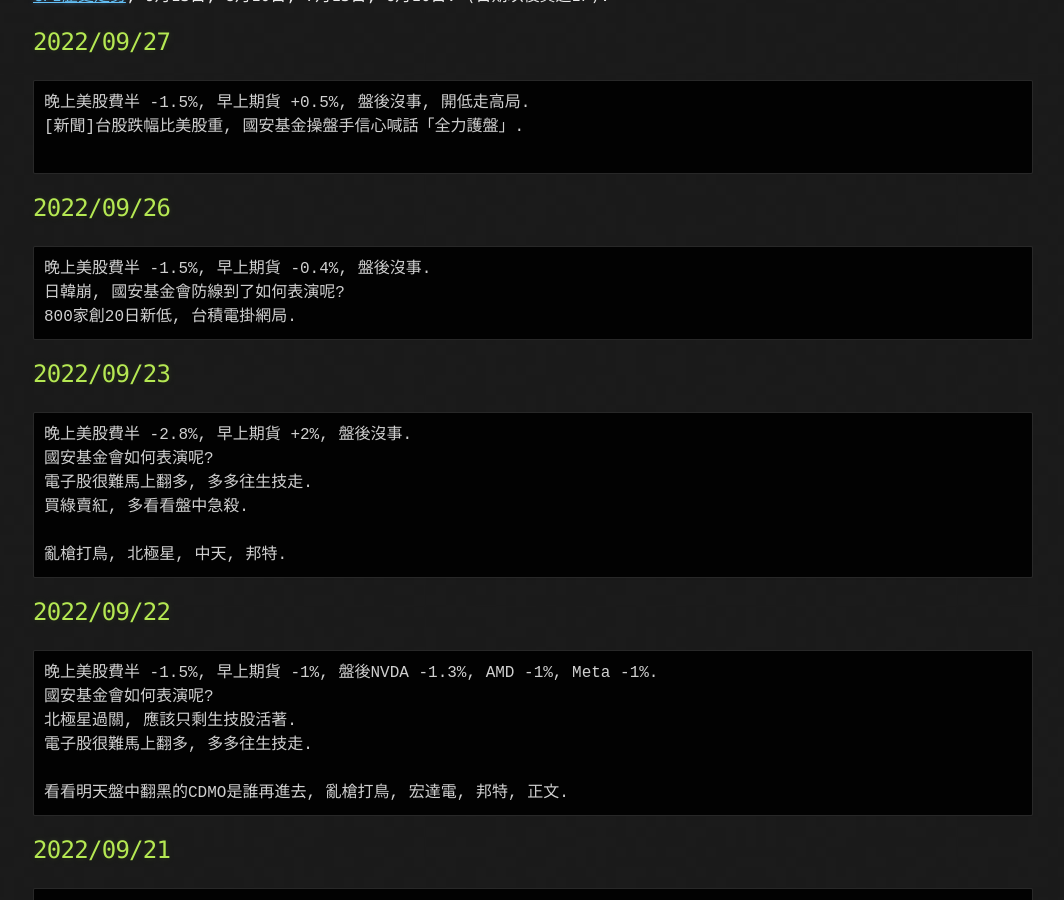
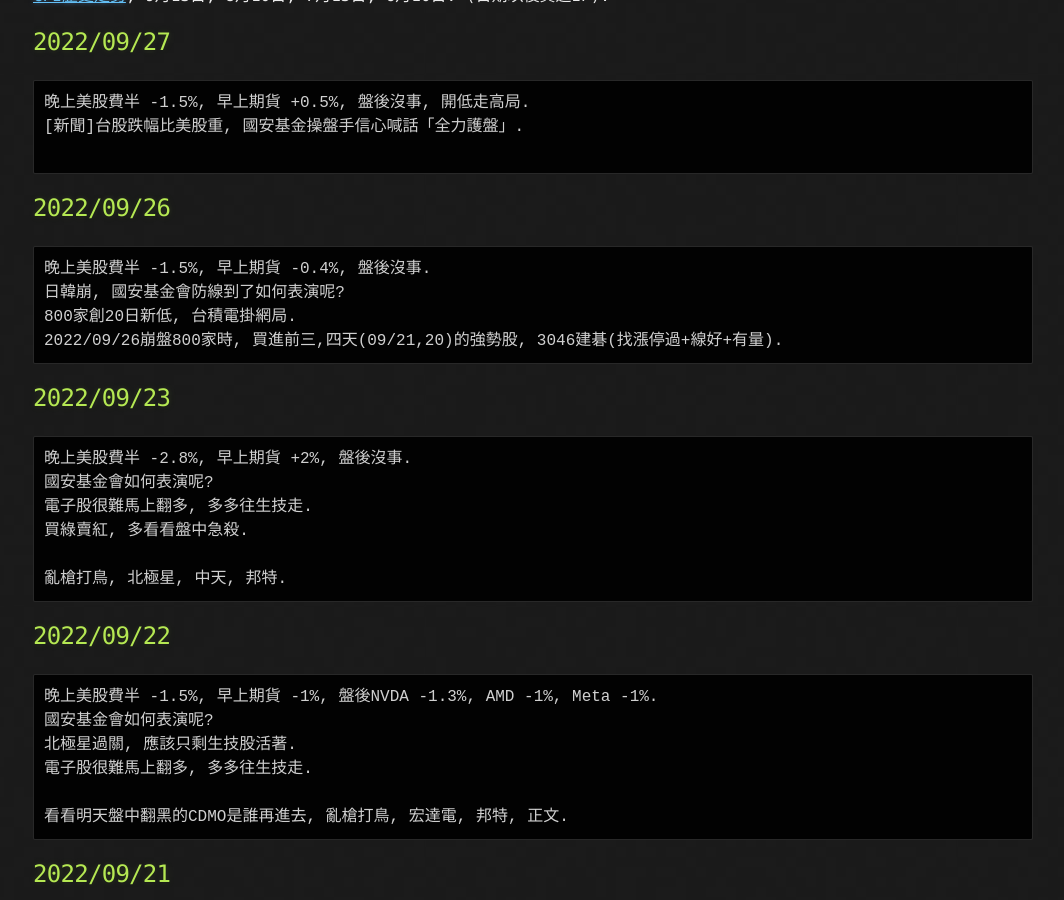
Before and after one commit to lepg5487/Stock_God, a Jekyll site: the page built from index.md, in a window 1280 px wide and 900 px high, scrolled down 458 px. Shown: the whole window, without its empty margins (107-1171 px from the left). Built offline with Jekyll 4.4.1, drawn with Linux system fonts in a browser that asks for light colours; our own code applies the rules of GitHub Pages for plain Markdown files.

Commit message:
Update index.md

````diff
--- a/index.md
+++ b/index.md
@@ -24,6 +24,7 @@ layout: testlayouts
 晚上美股費半 -1.5%, 早上期貨 -0.4%, 盤後沒事.
 日韓崩, 國安基金會防線到了如何表演呢?
 800家創20日新低, 台積電掛網局.
+2022/09/26崩盤800家時, 買進前三,四天(09/21,20)的強勢股, 3046建碁(找漲停過+線好+有量).
 ```
 
 ## 2022/09/23
````
